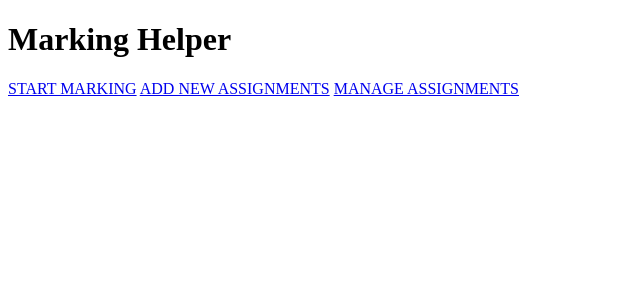
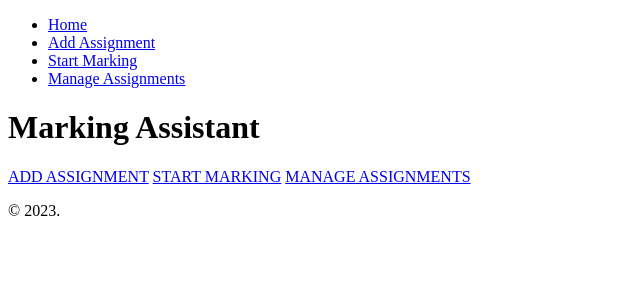
Before and after one commit to trrine/marking_assistant, a Django app: page / in a window 1280 px wide. Shown: the top 300 px of the page, without its empty margins (0-640 px from the left). Run offline with Django 4.2, Linux system fonts and the light colour scheme.

Commit message:
Update templates

```diff
--- /dev/null
+++ b/marking_assistant_app/templates/base.html
@@ -0,0 +1,27 @@
+{% load static %}
+<!DOCTYPE html>
+<html lang="en">
+<head>
+    <meta charset="UTF-8">
+    <title>{% block title %}Marking Assistant{% endblock %}</title>
+    <link rel="stylesheet" href="{% static 'css/style.css' %}">
+</head>
+<body>
+    <header>
+        <nav>
+            <ul>
+                <li><a href="/">Home</a></li>
+                <li><a href="/add_assignment">Add Assignment</a></li>
+                <li><a href="/start_marking">Start Marking</a></li>
+                <li><a href="/manage_assignments">Manage Assignments</a></li>
+            </ul>
+        </nav>
+    </header>
+    <main>
+        {% block content %}{% endblock %}
+    </main>
+    <footer>
+        <p>&copy; 2023.</p>
+    </footer>
+</body>
+</html>
--- a/marking_assistant_app/templates/index.html
+++ b/marking_assistant_app/templates/index.html
@@ -1,15 +1,10 @@
-<!DOCTYPE html>
-<html lang="en">
-    <head>
-        <meta charset="uft-8">
-        <title>Marking Helper</title>
-    </head>
-<body>
-    <h1>Marking Helper</h1>
-    <div class="nav__buttons">
-        <a href="/start_marking">START MARKING</a>
-        <a href="/add_assignment">ADD NEW ASSIGNMENTS</a>
-        <a href="/manage_assignments">MANAGE ASSIGNMENTS</a>
+{% extends "base.html" %}
+
+{% block content %}
+    <h1>Marking Assistant</h1>
+    <div class="main-content">
+        <a href="/add_assignment" class="nav-button">ADD ASSIGNMENT</a>
+        <a href="/start_marking" class="nav-button">START MARKING</a>
+        <a href="/manage_assignments" class="nav-button">MANAGE ASSIGNMENTS</a>
     </div>
-</body>
-</html>
+{% endblock %}
--- a/marking_assistant_app/templates/manage.html
+++ b/marking_assistant_app/templates/manage.html
@@ -0,0 +1,5 @@
+{% extends "base.html" %}
+
+{% block content %}
+    <h1>Manage Assignments</h1>
+{% endblock %}
--- a/marking_assistant_app/templates/marking.html
+++ b/marking_assistant_app/templates/marking.html
@@ -0,0 +1,6 @@
+{% extends "base.html" %}
+
+{% block content %}
+    <h1>Start Marking</h1>
+    <p>Choose an assignment</p>
+{% endblock %}
```
Also changed, not shown: marking_assistant_app/templates/add.html (+7 -9 lines), marking_assistant_app/static/css/style.css (added).
